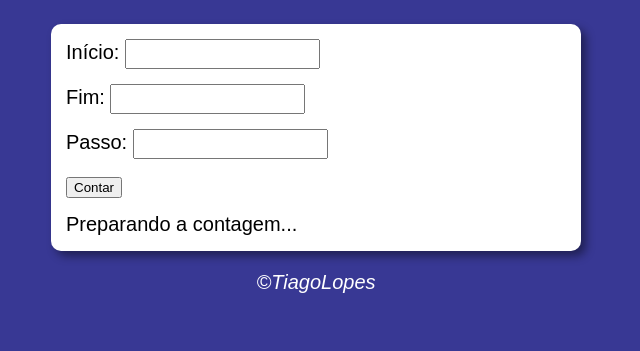
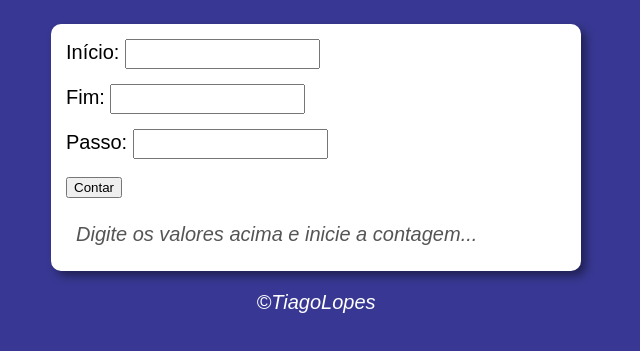
Before and after one commit to tgadelhadev/contando-js, a plain HTML site: page index.html in a window 1280 px wide. Shown: the part 75-426 px from the top of the page, without its empty margins (324-964 px from the left). Drawn offline with Linux system fonts and the light colour scheme.

Commit message:
Atualiza estilo e script, remove modelo.html e adiciona index.html

```diff
--- a/estilo.css
+++ b/estilo.css
@@ -29,3 +29,12 @@ input[type="number"] {
     padding: 5px;
     font-size: 14px;
 }
+#res {
+    color: #555;
+    font-style: italic;
+    padding: 10px;
+}
+section {
+    width: 90%;
+    max-width: 500px;
+}
--- a/modelo.html
+++ b/index.html
@@ -30,7 +30,7 @@
     </div>
 
     <div id="res">
-        Preparando a contagem...
+        Digite os valores acima e inicie a contagem...
     </div>
 
 </section>
--- a/script.js
+++ b/script.js
@@ -16,7 +16,7 @@ function contar() {
 
 
     if (pasNum <= 0) {
-        alert ("Passo inválido! Corrija e tente novamente.")
+        alert("⚠️ Passo inválido. Use um número maior que zero.")
         return
     }
 
@@ -38,4 +38,4 @@ function contar() {
     } res.innerHTML += "🏁"
 
 
-    }
+}
```
